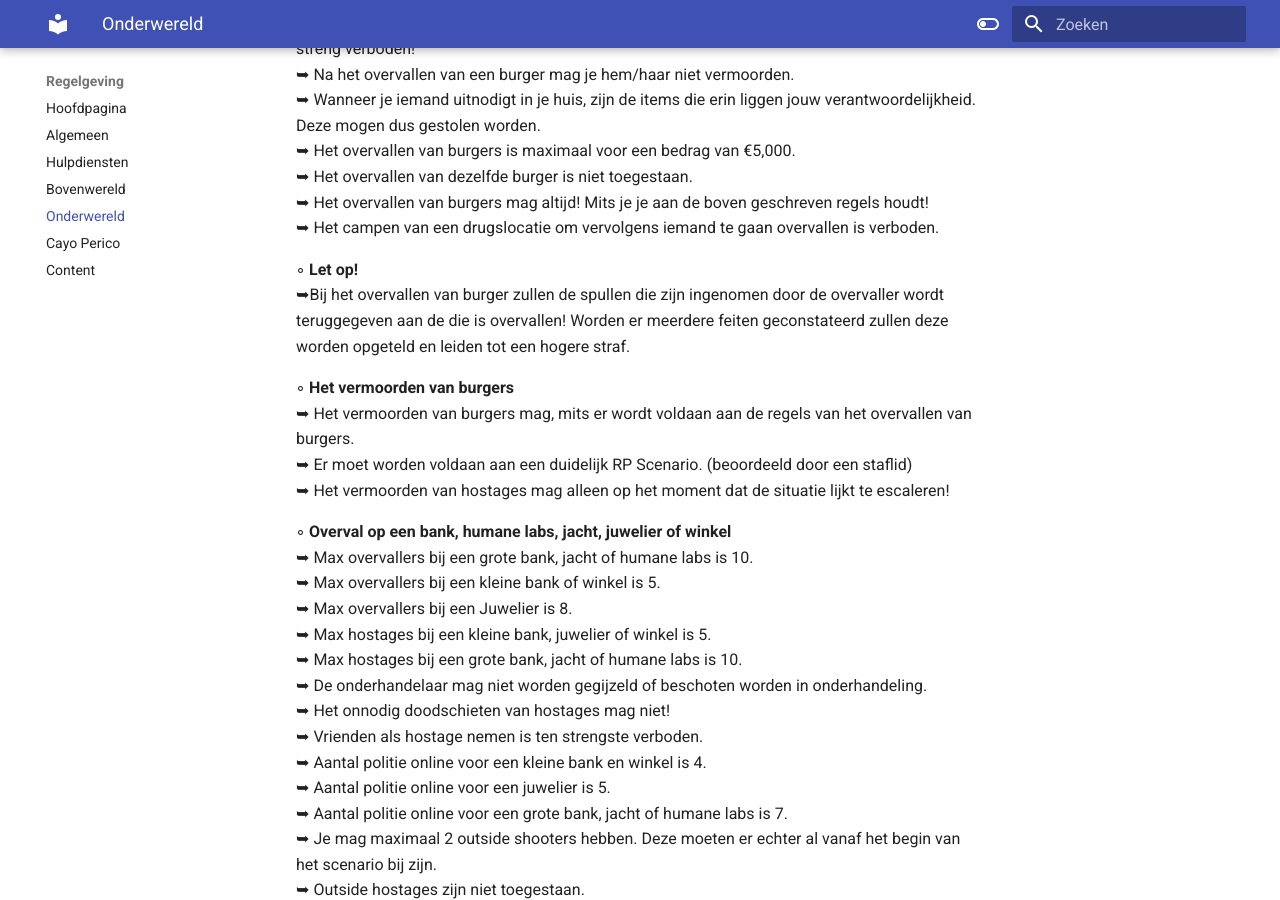
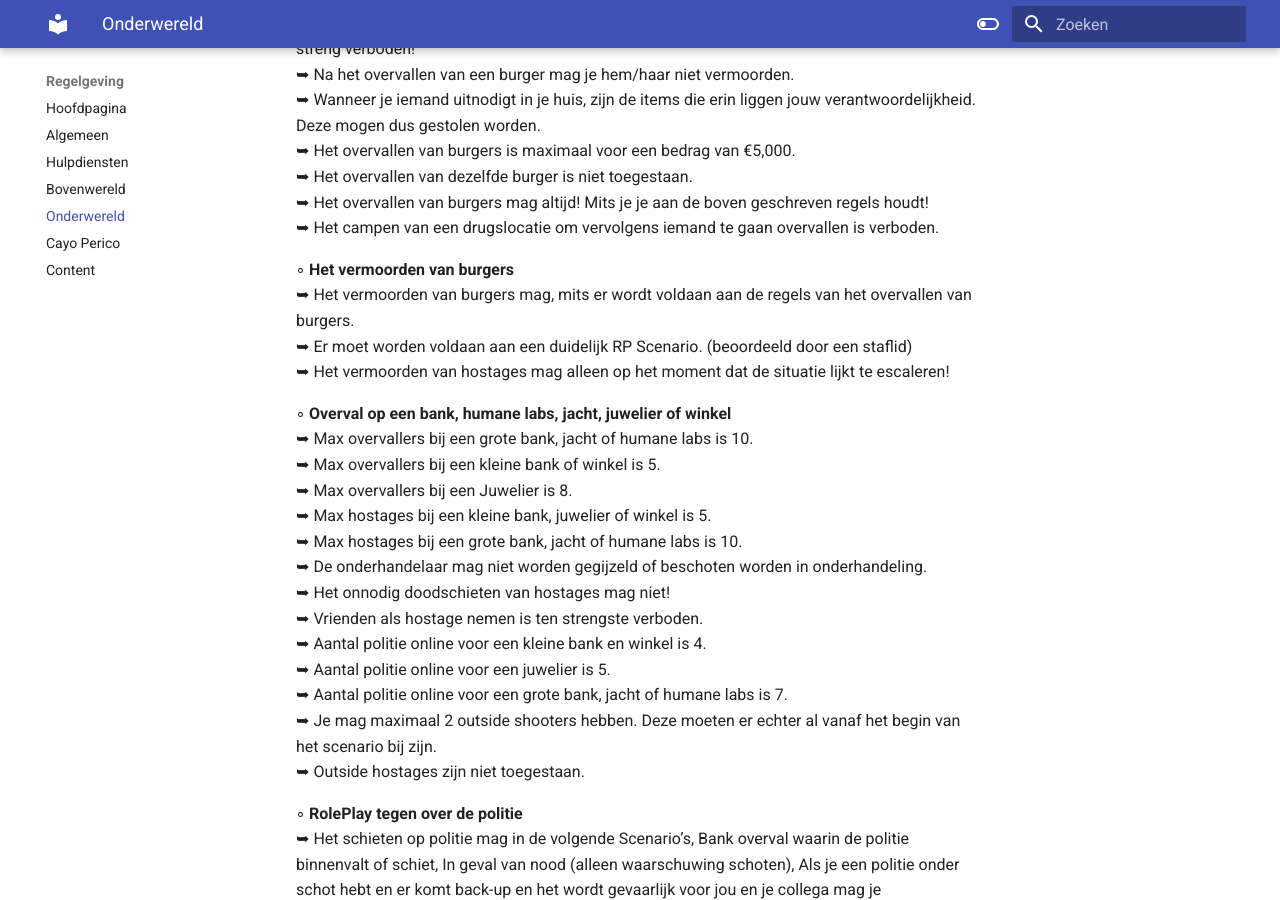
Before and after one commit to CappaWappa/Regels, an MkDocs documentation site: the page built from docs/onderwereld.md, in a window 1280 px wide and 900 px high, scrolled down 761 px. Built offline with MkDocs 1.6.1 and Material for MkDocs 9.7.7, drawn with Linux system fonts in a browser that asks for light colours; comment, search, counter and statistics services are not loaded.

Commit message:
Update onderwereld.md

```diff
--- a/docs/onderwereld.md
+++ b/docs/onderwereld.md
@@ -24,9 +24,6 @@
      ➥ Het overvallen van dezelfde burger is niet toegestaan.<br>
      ➥ Het overvallen van burgers mag altijd! Mits je je aan de boven geschreven regels houdt!  <br>
      ➥ Het campen van een drugslocatie om vervolgens iemand te gaan overvallen is verboden.<br>
-
-◦ <b>Let op!</b><br>
-     ➥Bij het overvallen van burger zullen de spullen die zijn ingenomen door de overvaller wordt teruggegeven aan de die is overvallen! Worden er meerdere feiten            geconstateerd zullen deze worden opgeteld en leiden tot een hogere straf.<br>
 
 ◦ <b>Het vermoorden van burgers</b><br>
      ➥ Het vermoorden van burgers mag, mits er wordt voldaan aan de regels van het overvallen van burgers.<br>
```
